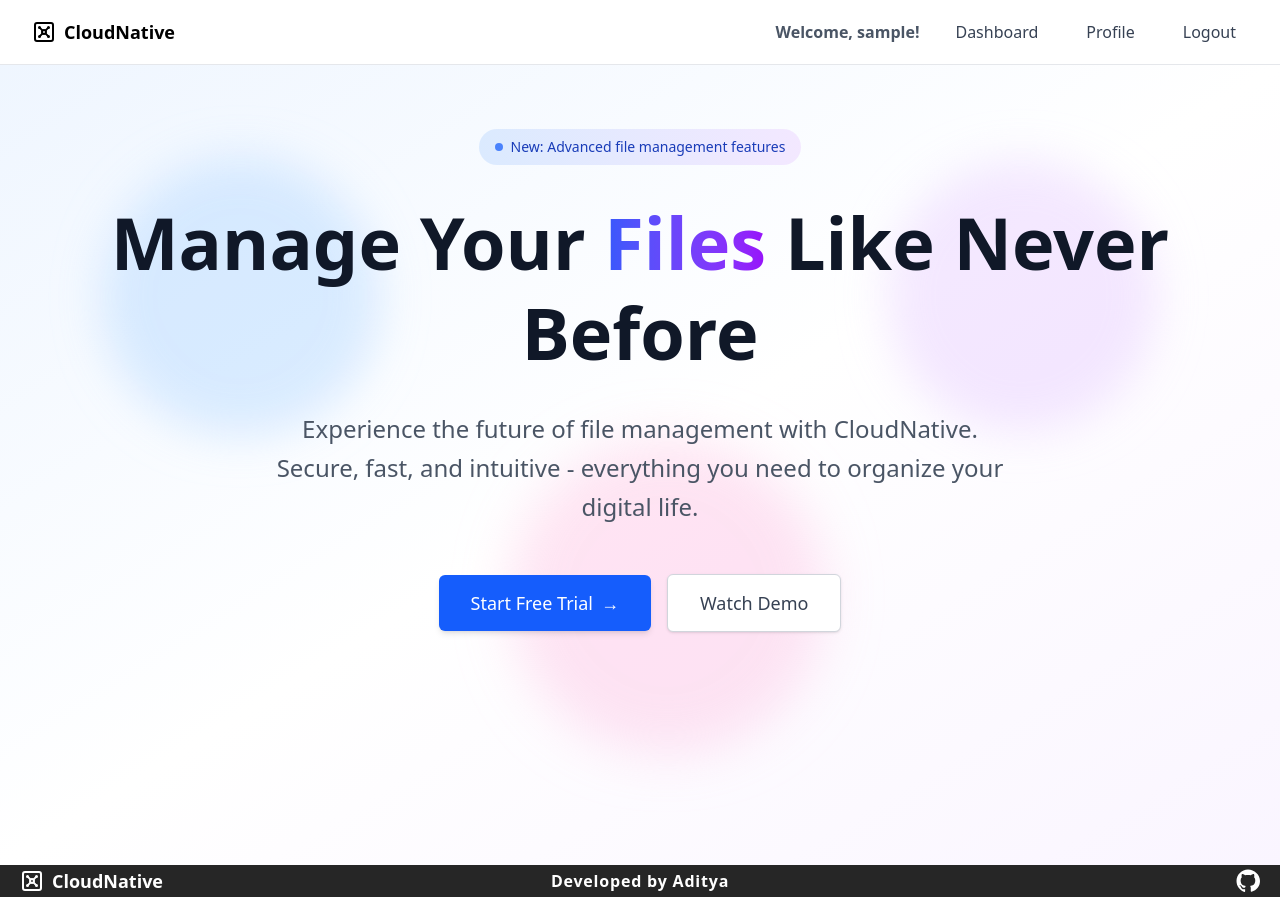
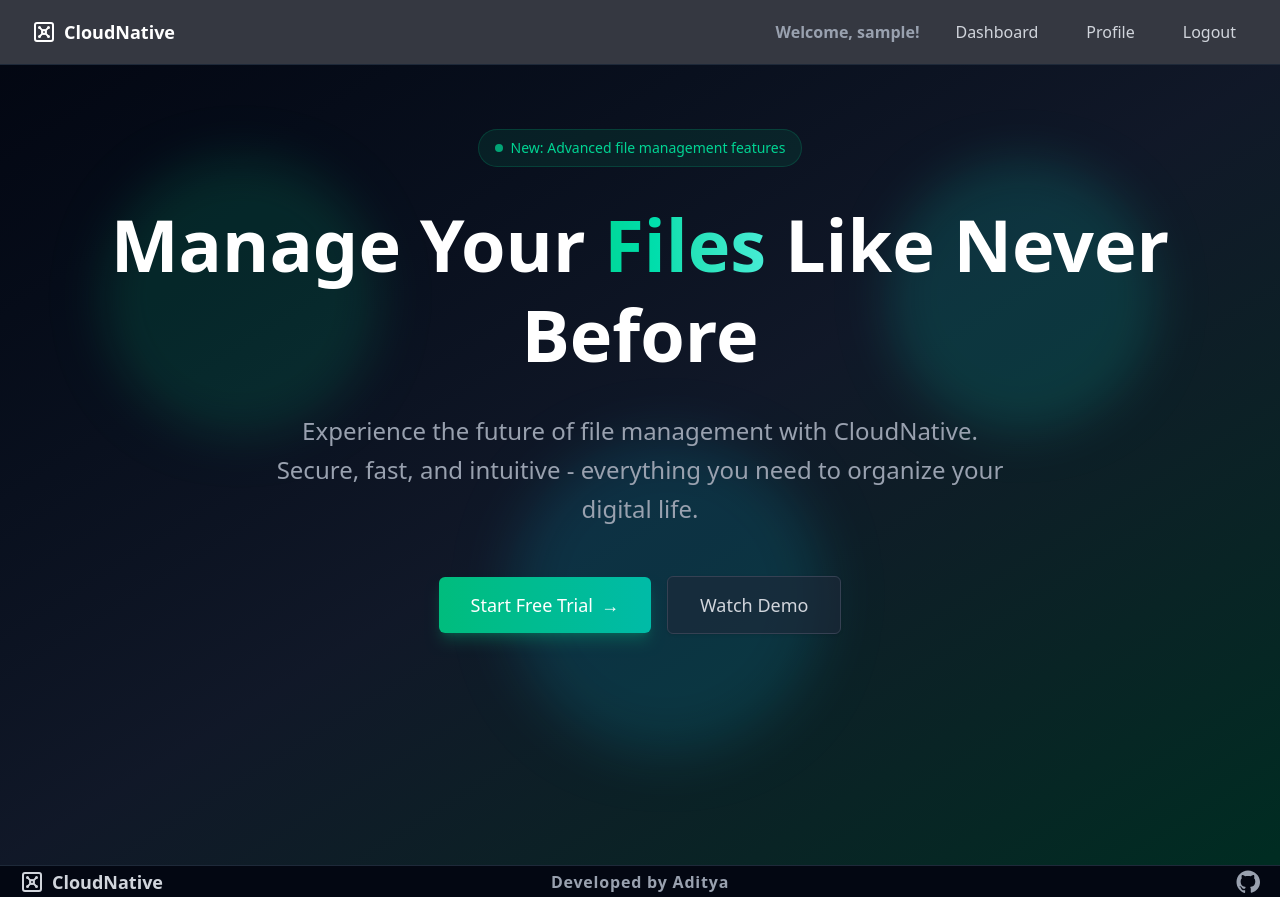
Before and after one commit to lil-aditya/SysStore, a React (Vite) app in the folder client/: page / in a window 1280 px wide. Built offline with nearby package versions, Linux system fonts and the light colour scheme; sample sign-in values are in the browser's storage.

Commit message:
style(client): refurbish navbar, footer, and hero components

```diff
--- a/client/src/components/Footer.tsx
+++ b/client/src/components/Footer.tsx
@@ -3,10 +3,10 @@ import { GitHub, Logo } from '@/components';
 
 export const Footer = () => {
   return (
-    <div className="bg-black/85 flex flex-col md:flex-row justify-center items-center px-3 md:px-5 py-3 md:py-0 md:h-8 space-y-2 md:space-y-0">
+    <div className="bg-gray-950 border-t border-gray-800 flex flex-col md:flex-row justify-center items-center px-3 md:px-5 py-3 md:py-0 md:h-8 space-y-2 md:space-y-0">
       <Link
         to={'/'}
-        className="text-white md:absolute md:left-5 order-1 md:order-none"
+        className="text-gray-300 md:absolute md:left-5 order-1 md:order-none"
       >
         <span className="flex items-center text-base md:text-lg font-semibold gap-1.5 md:gap-2">
           <Logo />
@@ -14,7 +14,7 @@ export const Footer = () => {
         </span>
       </Link>
 
-      <p className="text-white text-center text-xs md:text-base font-bold tracking-wider order-2 md:order-none">
+      <p className="text-gray-400 text-center text-xs md:text-base font-bold tracking-wider order-2 md:order-none">
         Developed by Aditya
       </p>
 
@@ -25,7 +25,7 @@ export const Footer = () => {
           rel="noopener noreferrer"
           className="block p-1 md:p-0"
         >
-          <GitHub className="text-white cursor-pointer hover:text-gray-300 w-5 h-5 md:w-6 md:h-6" />
+          <GitHub className="text-gray-400 cursor-pointer hover:text-emerald-400 w-5 h-5 md:w-6 md:h-6 transition-colors duration-200" />
         </Link>
       </span>
     </div>
--- a/client/src/components/Hero.tsx
+++ b/client/src/components/Hero.tsx
@@ -3,30 +3,30 @@ import { Link } from 'react-router-dom';
 export const Hero = () => {
   return (
     <section className="relative pt-8 md:pt-16 pb-20 md:pb-32 overflow-hidden min-h-screen">
-      <div className="absolute inset-0 bg-gradient-to-br from-blue-50 via-white to-purple-50" />
+      <div className="absolute inset-0 bg-gradient-to-br from-gray-950 via-gray-900 to-emerald-950" />
       <div className="absolute top-0 left-1/2 transform -translate-x-1/2 w-full h-full max-w-6xl">
-        <div className="absolute top-10 md:top-20 left-5 md:left-10 w-48 h-48 md:w-72 md:h-72 bg-blue-300 rounded-full mix-blend-multiply filter blur-xl opacity-30 animate-blob" />
-        <div className="absolute top-10 md:top-20 right-5 md:right-10 w-48 h-48 md:w-72 md:h-72 bg-purple-300 rounded-full mix-blend-multiply filter blur-xl opacity-30 animate-blob animation-delay-2000" />
-        <div className="absolute bottom-10 md:bottom-20 left-1/2 transform -translate-x-1/2 w-48 h-48 md:w-72 md:h-72 bg-pink-300 rounded-full mix-blend-multiply filter blur-xl opacity-30 animate-blob animation-delay-4000" />
+        <div className="absolute top-10 md:top-20 left-5 md:left-10 w-48 h-48 md:w-72 md:h-72 bg-emerald-500 rounded-full mix-blend-screen filter blur-xl opacity-15 animate-blob" />
+        <div className="absolute top-10 md:top-20 right-5 md:right-10 w-48 h-48 md:w-72 md:h-72 bg-teal-400 rounded-full mix-blend-screen filter blur-xl opacity-15 animate-blob animation-delay-2000" />
+        <div className="absolute bottom-10 md:bottom-20 left-1/2 transform -translate-x-1/2 w-48 h-48 md:w-72 md:h-72 bg-cyan-500 rounded-full mix-blend-screen filter blur-xl opacity-15 animate-blob animation-delay-4000" />
       </div>
 
       <div className="relative max-w-7xl mx-auto px-4 sm:px-6 lg:px-8">
         <div className="text-center">
-          <div className="inline-flex items-center px-3 md:px-4 py-1.5 md:py-2 rounded-full bg-gradient-to-r from-blue-100 to-purple-100 text-blue-800 text-xs md:text-sm font-medium mb-6 md:mb-8">
-            <span className="w-2 h-2 bg-blue-600 rounded-full mr-2 animate-pulse" />
+          <div className="inline-flex items-center px-3 md:px-4 py-1.5 md:py-2 rounded-full bg-emerald-500/10 border border-emerald-500/20 text-emerald-400 text-xs md:text-sm font-medium mb-6 md:mb-8">
+            <span className="w-2 h-2 bg-emerald-400 rounded-full mr-2 animate-pulse" />
             New: Advanced file management features
           </div>
 
-          <h1 className="text-3xl sm:text-4xl md:text-5xl lg:text-7xl font-bold text-gray-900 mb-6 md:mb-8 leading-tight px-2">
+          <h1 className="text-3xl sm:text-4xl md:text-5xl lg:text-7xl font-bold text-white mb-6 md:mb-8 leading-tight px-2">
             Manage Your
-            <span className="text-transparent bg-clip-text bg-gradient-to-r from-blue-600 to-purple-600">
+            <span className="text-transparent bg-clip-text bg-gradient-to-r from-emerald-400 to-teal-300">
               {' '}
               Files
             </span>{' '}
             Like Never Before
           </h1>
 
-          <p className="text-lg sm:text-xl md:text-2xl text-gray-600 mb-8 md:mb-12 max-w-3xl mx-auto leading-relaxed px-4">
+          <p className="text-lg sm:text-xl md:text-2xl text-gray-400 mb-8 md:mb-12 max-w-3xl mx-auto leading-relaxed px-4">
             Experience the future of file management with CloudNative. Secure, fast,
             and intuitive - everything you need to organize your digital life.
           </p>
@@ -34,7 +34,7 @@ export const Hero = () => {
           <div className="flex flex-col sm:flex-row gap-3 md:gap-4 justify-center items-center px-4">
             <Link
               to="/register"
-              className="w-full sm:w-auto bg-blue-600 text-white px-6 md:px-8 py-3 md:py-3.5 rounded-md hover:bg-blue-700 transition-all duration-200 font-medium text-base md:text-lg shadow-md text-center"
+              className="w-full sm:w-auto bg-gradient-to-r from-emerald-500 to-teal-500 text-white px-6 md:px-8 py-3 md:py-3.5 rounded-md hover:from-emerald-600 hover:to-teal-600 transition-all duration-200 font-medium text-base md:text-lg shadow-lg shadow-emerald-500/25 text-center"
             >
               Start Free Trial
               <span className="ml-2 group-hover:translate-x-1 transition-transform duration-200">
@@ -43,7 +43,7 @@ export const Hero = () => {
             </Link>
             <button
               type="button"
-              className="w-full sm:w-auto bg-white text-gray-700 px-6 md:px-8 py-3 md:py-3.5 rounded-md border border-gray-300 hover:border-gray-400 hover:bg-gray-50 transition-all duration-200 font-medium text-base md:text-lg shadow-sm hover:shadow-md"
+              className="w-full sm:w-auto bg-gray-800/60 text-gray-300 px-6 md:px-8 py-3 md:py-3.5 rounded-md border border-gray-700 hover:border-gray-500 hover:bg-gray-800 transition-all duration-200 font-medium text-base md:text-lg shadow-sm hover:shadow-md"
             >
               Watch Demo
             </button>
--- a/client/src/components/Navbar.tsx
+++ b/client/src/components/Navbar.tsx
@@ -20,7 +20,7 @@ export const Navbar = () => {
   };
 
   return (
-    <nav className="border-b border-gray-200 sticky top-0 z-50 backdrop-blur-lg bg-white/80">
+    <nav className="border-b border-gray-800 sticky top-0 z-50 backdrop-blur-lg bg-gray-950/80">
       <div className="max-w-7xl mx-auto px-4 sm:px-6 lg:px-8">
         <div className="flex justify-between items-center h-16">
           <Link
@@ -29,7 +29,7 @@ export const Navbar = () => {
               setIsMenuOpen(false);
             }}
           >
-            <span className="flex items-center text-lg font-semibold gap-2">
+            <span className="flex items-center text-lg font-semibold gap-2 text-white">
               <Logo />
               CloudNative
             </span>
@@ -38,14 +38,14 @@ export const Navbar = () => {
           <div className="hidden md:flex items-center space-x-6">
             {isAuthenticated ? (
               <>
-                <span className="text-gray-600 font-semibold">
+                <span className="text-gray-400 font-semibold">
                   Welcome, {user?.username || 'User'}!
                 </span>
 
                 <Link to="/dashboard">
                   <button
                     type="button"
-                    className={`text-gray-700 hover:text-blue-700 transition-colors duration-200 font-medium px-3 py-2 hover:bg-gray-50 rounded-sm cursor-pointer ${
+                    className={`text-gray-300 hover:text-emerald-400 transition-colors duration-200 font-medium px-3 py-2 hover:bg-gray-800/50 rounded-sm cursor-pointer ${
                       location.pathname === '/dashboard' ? 'hidden' : ''
                     }`}
                   >
@@ -56,7 +56,7 @@ export const Navbar = () => {
                 <Link to="/profile">
                   <button
                     type="button"
-                    className={`text-gray-700 hover:text-blue-700 transition-colors duration-200 font-medium px-3 py-2 hover:bg-gray-50 rounded-sm cursor-pointer ${
+                    className={`text-gray-300 hover:text-emerald-400 transition-colors duration-200 font-medium px-3 py-2 hover:bg-gray-800/50 rounded-sm cursor-pointer ${
                       location.pathname === '/profile' ? 'hidden' : ''
                     }`}
                   >
@@ -67,7 +67,7 @@ export const Navbar = () => {
                 <button
                   type="button"
                   onClick={handleLogout}
-                  className="text-gray-700 hover:text-red-700 transition-colors duration-200 font-medium px-3 py-2 hover:bg-gray-50 rounded-sm cursor-pointer"
+                  className="text-gray-300 hover:text-red-400 transition-colors duration-200 font-medium px-3 py-2 hover:bg-gray-800/50 rounded-sm cursor-pointer"
                 >
                   Logout
                 </button>
@@ -76,13 +76,13 @@ export const Navbar = () => {
               <div className="flex items-center space-x-4">
                 <Link
                   to="/login"
-                  className="text-gray-700 hover:text-blue-700 transition-colors duration-200 px-4 py-2 hover:bg-gray-100 rounded-sm font-semibold"
+                  className="text-gray-300 hover:text-emerald-400 transition-colors duration-200 px-4 py-2 hover:bg-gray-800/50 rounded-sm font-semibold"
                 >
                   Sign In
                 </Link>
                 <Link
                   to="/register"
-                  className="bg-blue-600 text-white px-4 py-2 rounded-md hover:bg-blue-700 transition-all duration-200 font-semibold text-base shadow-md"
+                  className="bg-gradient-to-r from-emerald-500 to-teal-500 text-white px-4 py-2 rounded-md hover:from-emerald-600 hover:to-teal-600 transition-all duration-200 font-semibold text-base shadow-lg shadow-emerald-500/20"
                 >
                   Get Started
                 </Link>
@@ -94,7 +94,7 @@ export const Navbar = () => {
             <button
               type="button"
               onClick={() => setIsMenuOpen(!isMenuOpen)}
-              className="text-gray-700  cursor-pointer hover:text-blue-700  focus:outline-none focus:text-blue-700 p-2"
+              className="text-gray-300  cursor-pointer hover:text-emerald-400  focus:outline-none focus:text-emerald-400 p-2"
               aria-label="Toggle menu"
             >
               {isMenuOpen ? <CloseIcon /> : <Hamburger />}
@@ -103,11 +103,11 @@ export const Navbar = () => {
         </div>
 
         {isMenuOpen && (
-          <div className="md:hidden border-t border-gray-200 bg-white/95 backdrop-blur-sm">
+          <div className="md:hidden border-t border-gray-800 bg-gray-950/95 backdrop-blur-sm">
             <div className="px-2 pt-2 pb-3 space-y-1">
               {isAuthenticated ? (
                 <>
-                  <div className="px-3 py-2 text-gray-600 font-semibold border-b border-gray-100">
+                  <div className="px-3 py-2 text-gray-400 font-semibold border-b border-gray-800">
                     Welcome, {user?.username || 'User'}!
                   </div>
 
@@ -117,7 +117,7 @@ export const Navbar = () => {
                       onClick={() => {
                         setIsMenuOpen(false);
                       }}
-                      className="block px-3 py-2 text-gray-700 hover:text-blue-700 hover:bg-gray-50 rounded-md transition-colors duration-200 font-medium"
+                      className="block px-3 py-2 text-gray-300 hover:text-emerald-400 hover:bg-gray-800/50 rounded-md transition-colors duration-200 font-medium"
                     >
                       Dashboard
                     </Link>
@@ -129,7 +129,7 @@ export const Navbar = () => {
                       onClick={() => {
                         setIsMenuOpen(false);
                       }}
-                      className="block px-3 py-2 text-gray-700 hover:text-blue-700 hover:bg-gray-50 rounded-md transition-colors duration-200 font-medium"
+                      className="block px-3 py-2 text-gray-300 hover:text-emerald-400 hover:bg-gray-800/50 rounded-md transition-colors duration-200 font-medium"
                     >
                       Profile
                     </Link>
@@ -138,7 +138,7 @@ export const Navbar = () => {
                   <button
                     type="button"
                     onClick={handleLogout}
-                    className="block w-full text-left px-3 py-2 text-gray-700 hover:text-red-700 hover:bg-gray-50 rounded-md transition-colors duration-200 font-medium"
+                    className="block w-full text-left px-3 py-2 text-gray-300 hover:text-red-400 hover:bg-gray-800/50 rounded-md transition-colors duration-200 font-medium"
                   >
                     Logout
                   </button>
@@ -150,7 +150,7 @@ export const Navbar = () => {
                     onClick={() => {
                       setIsMenuOpen(false);
                     }}
-                    className="block px-3 py-2 text-gray-700 hover:text-blue-700 hover:bg-gray-50 rounded-md transition-colors duration-200 font-semibold"
+                    className="block px-3 py-2 text-gray-300 hover:text-emerald-400 hover:bg-gray-800/50 rounded-md transition-colors duration-200 font-semibold"
                   >
                     Sign In
                   </Link>
@@ -159,7 +159,7 @@ export const Navbar = () => {
                     onClick={() => {
                       setIsMenuOpen(false);
                     }}
-                    className="block mx-3 my-2 bg-blue-600 text-white px-4 py-2 rounded-md hover:bg-blue-700 transition-all duration-200 font-semibold text-center shadow-md"
+                    className="block mx-3 my-2 bg-gradient-to-r from-emerald-500 to-teal-500 text-white px-4 py-2 rounded-md hover:from-emerald-600 hover:to-teal-600 transition-all duration-200 font-semibold text-center shadow-lg shadow-emerald-500/20"
                   >
                     Get Started
                   </Link>
```
